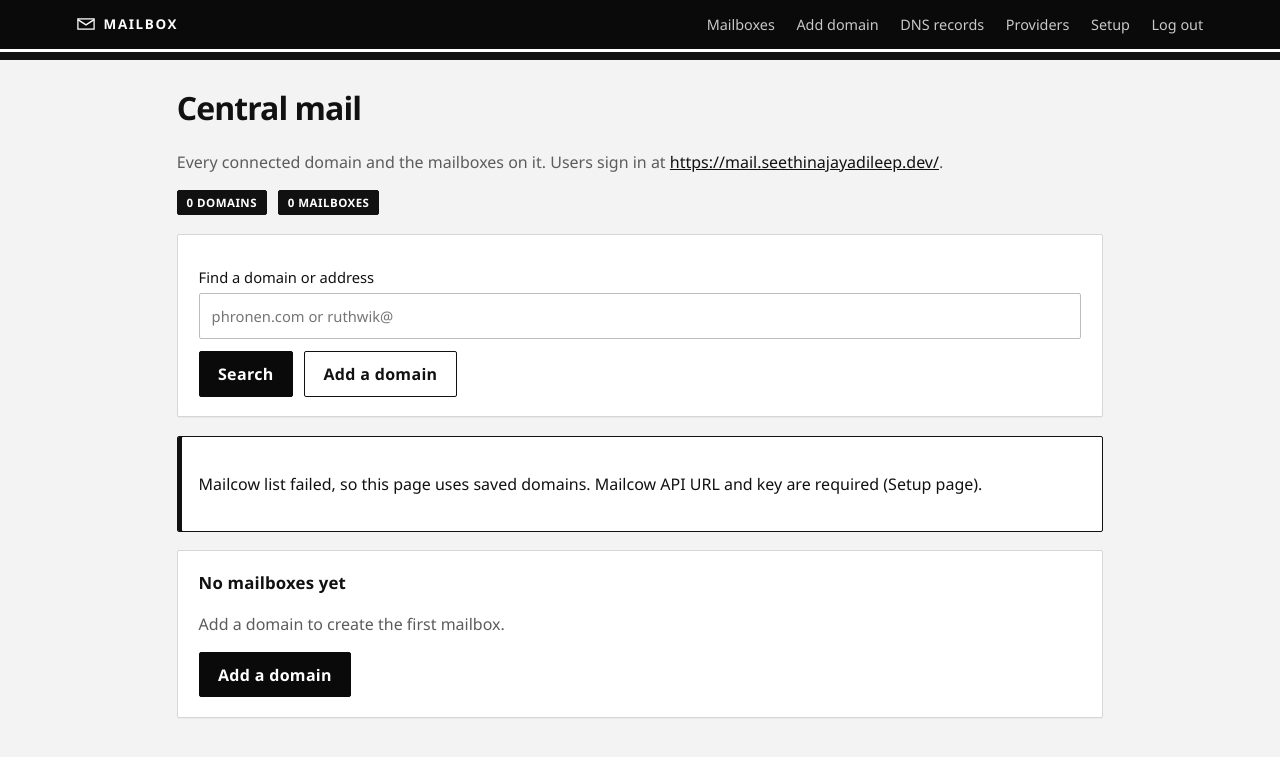
After one commit to seethinajayadileep/cursor_repo, a Flask app: page /mailboxes in a window 1280 px wide. The commit adds this page. Shown: the top 757 px of the page. Run offline with Flask 3, Linux system fonts and the light colour scheme; the visitor is signed in with stand-in values (Sample User, id 1).

Commit message:
Add a central mail page for domains and mailboxes.
List every Mailcow domain with the mailboxes on it, plus Azure send
status, so you can see what is connected without opening each DNS page.

Co-authored-by: JAYA DILEEP <seethinajayadileep@users.noreply.github.com>

```diff
--- a/azure-mail/vm/lib_brand.py
+++ b/azure-mail/vm/lib_brand.py
@@ -370,6 +370,130 @@ def mailcow(env: dict[str, str], method: str, route: str, body: dict | None = No
         headers={"X-API-Key": key, "Accept": "application/json"},
         body=body,
     )[1]
+
+
+def _as_rows(result: object) -> list:
+    if isinstance(result, list):
+        return [x for x in result if isinstance(x, dict)]
+    if isinstance(result, dict):
+        for key in ("items", "data"):
+            if isinstance(result.get(key), list):
+                return [x for x in result[key] if isinstance(x, dict)]
+    return []
+
+
+def _is_on(value: object) -> bool:
+    return str(value).strip().lower() in ("1", "true", "yes", "active")
+
+
+def list_mailcow_domains(env: dict[str, str]) -> list[dict]:
+    rows = []
+    for item in _as_rows(mailcow(env, "GET", "/api/v1/get/domain/all")):
+        name = (item.get("domain_name") or item.get("domain") or "").strip().lower().rstrip(".")
+        if "." not in name:
+            continue
+        rows.append({"domain": name, "active": _is_on(item.get("active", "1"))})
+    return rows
+
+
+def list_mailcow_mailboxes(env: dict[str, str]) -> list[dict]:
+    rows = []
+    for item in _as_rows(mailcow(env, "GET", "/api/v1/get/mailbox/all")):
+        user = str(item.get("username") or "").strip()
+        local = str(item.get("local_part") or "").strip()
+        domain = str(item.get("domain") or "").strip().lower().rstrip(".")
+        if "@" in user:
+            local = local or user.split("@", 1)[0]
+            domain = domain or user.split("@", 1)[1].lower()
+        if not domain or "." not in domain:
+            continue
+        if not user:
+            user = f"{local}@{domain}" if local else ""
+        if not user:
+            continue
+        rows.append(
+            {
+                "email": user,
+                "local_part": local or user.split("@", 1)[0],
+                "domain": domain,
+                "name": str(item.get("name") or local or user.split("@", 1)[0]),
+                "active": _is_on(item.get("active", "1")),
+            }
+        )
+    return rows
+
+
+def mail_directory(env: dict[str, str]) -> dict:
+    """Central view: Mailcow domains + mailboxes, plus saved Azure send state."""
+    saved = load_domains()
+    mail_host = env.get("MAIL_HOSTNAME") or "mail.seethinajayadileep.dev"
+    error = None
+    cow_domains: list[dict] = []
+    cow_boxes: list[dict] = []
+    try:
+        cow_domains = list_mailcow_domains(env)
+        cow_boxes = list_mailcow_mailboxes(env)
+    except Exception as exc:  # noqa: BLE001 — still show saved domains if Mailcow is down
+        error = str(exc)
+
+    by_domain: dict[str, dict] = {}
+
+    def ensure(name: str, source: str) -> dict:
+        name = name.lower().strip().rstrip(".")
+        row = by_domain.get(name)
+        if not row:
+            info = saved.get(name) or {}
+            row = {
+                "domain": name,
+                "active": True,
+                "mailboxes": [],
+                "source": source,
+                "send_ready": bool(info.get("send_ready") or info.get("verified")),
+                "saved": info,
+            }
+            by_domain[name] = row
+        return row
+
+    for item in cow_domains:
+        row = ensure(item["domain"], "mailcow")
+        row["active"] = item["active"]
+        row["source"] = "mailcow"
+    for box in cow_boxes:
+        row = ensure(box["domain"], "mailcow")
+        row["mailboxes"].append(box)
+    for name, info in saved.items():
+        if "." not in name:
+            continue
+        row = ensure(name, "saved")
+        if not row["mailboxes"] and info.get("email"):
+            row["mailboxes"].append(
+                {
+                    "email": info["email"],
+                    "local_part": info.get("local_part") or str(info["email"]).split("@")[0],
+                    "domain": name,
+                    "name": info.get("local_part") or "",
+                    "active": True,
+                    "from_saved": True,
+                }
+            )
+    for row in by_domain.values():
+        seen: set[str] = set()
+        unique = []
+        for box in sorted(row["mailboxes"], key=lambda x: x.get("email") or ""):
+            email = (box.get("email") or "").lower()
+            if not email or email in seen:
+                continue
+            seen.add(email)
+            unique.append(box)
+        row["mailboxes"] = unique
+    rows = sorted(by_domain.values(), key=lambda x: x["domain"])
+    return {
+        "domains": rows,
+        "domain_count": len(rows),
+        "mailbox_count": sum(len(r["mailboxes"]) for r in rows),
+        "error": error,
+        "webmail": f"https://{mail_host}/",
+    }
 
 
 def apex_host(host: str, domain: str) -> str:
--- a/azure-mail/web/app.py
+++ b/azure-mail/web/app.py
@@ -27,6 +27,7 @@ from lib_brand import (  # noqa: E402
     load_env,
     load_providers,
     lookup_dns,
+    mail_directory,
     provision,
     save_domain,
     save_providers,
@@ -111,6 +112,34 @@ def home():
     if gate:
         return gate
     return render_template("home.html")
+
+
+@app.route("/mailboxes")
+def mailboxes():
+    gate = require_login()
+    if gate:
+        return gate
+    data = mail_directory(env())
+    query = (request.args.get("q") or "").strip().lower()
+    rows = data["domains"]
+    if query:
+        rows = [
+            row
+            for row in rows
+            if query in row["domain"]
+            or any(query in (box.get("email") or "").lower() for box in row["mailboxes"])
+        ]
+    return render_template(
+        "mailboxes.html",
+        domains=rows,
+        domain_count=data["domain_count"],
+        mailbox_count=data["mailbox_count"],
+        shown_domains=len(rows),
+        shown_mailboxes=sum(len(r["mailboxes"]) for r in rows),
+        query=query,
+        error=data.get("error"),
+        webmail=data.get("webmail") or f"https://{env().get('MAIL_HOSTNAME') or 'mail.seethinajayadileep.dev'}/",
+    )
 
 
 @app.route("/setup", methods=["GET", "POST"])
--- a/azure-mail/web/static/style.css
+++ b/azure-mail/web/static/style.css
@@ -271,6 +271,13 @@ td.val code { word-break: break-all; background: none; padding: 0; }
   background: #fafafa;
 }
 .dns .ghost { padding: 0.3rem 0.65rem; font-size: 0.82rem; }
+.stats { margin: 0.2rem 0 0; }
+.domain-card .row { margin-top: 0.7rem; }
+.mailbox-table th:nth-child(1),
+.mailbox-table td:nth-child(1) { width: 56%; }
+.mailbox-table th:nth-child(2),
+.mailbox-table td:nth-child(2) { width: 22%; }
+.mailbox-table .ghost { padding: 0.3rem 0.65rem; font-size: 0.82rem; }
 @media (max-width: 720px) {
   .top { flex-direction: column; align-items: flex-start; box-shadow: 0 6px 0 #111; }
   h1 { font-size: 1.65rem; }
@@ -284,7 +291,8 @@ td.val code { word-break: break-all; background: none; padding: 0; }
   .dns td { display: block; width: 100%; }
   .dns tr { border-bottom: 1px solid var(--line); padding: 0.75rem 0; }
   .dns td { border-bottom: 0; padding: 0.28rem 0; }
-  .dns td::before {
+  .dns td::before,
+  .mailbox-table td::before {
     content: attr(data-label);
     display: block;
     font-size: 0.72rem;
@@ -293,4 +301,12 @@ td.val code { word-break: break-all; background: none; padding: 0; }
     font-weight: 650;
     margin-bottom: 0.15rem;
   }
+  .mailbox-table { table-layout: auto; }
+  .mailbox-table thead { display: none; }
+  .mailbox-table,
+  .mailbox-table tbody,
+  .mailbox-table tr,
+  .mailbox-table td { display: block; width: 100%; }
+  .mailbox-table tr { border-bottom: 1px solid var(--line); padding: 0.75rem 0; }
+  .mailbox-table td { border-bottom: 0; padding: 0.28rem 0; }
 }
--- a/azure-mail/web/templates/base.html
+++ b/azure-mail/web/templates/base.html
@@ -11,6 +11,7 @@
   <header class="top">
     <a class="brand" href="{{ url_for('home') }}"><svg class="mark" viewBox="0 0 24 16" aria-hidden="true"><rect x="1.2" y="1.2" width="21.6" height="13.6"/><path d="M1.2 2.2 12 9.2 22.8 2.2"/></svg>Mailbox</a>
     <nav>
+      <a href="{{ url_for('mailboxes') }}">Mailboxes</a>
       <a href="{{ url_for('add') }}">Add domain</a>
       <a href="{{ url_for('dns_page') }}">DNS records</a>
       <a href="{{ url_for('providers') }}">Providers</a>
--- a/azure-mail/web/templates/home.html
+++ b/azure-mail/web/templates/home.html
@@ -5,7 +5,8 @@
   <h1>One page to add a mailbox</h1>
   <p class="muted">Connect Hostinger, GoDaddy, Cloudflare, Name.com, Namecheap, or Porkbun once. Then type a domain and we create the mailbox, DNS, and Azure send link.</p>
   <div class="row">
-    <a class="btn" href="{{ url_for('add') }}">Add a domain</a>
+    <a class="btn" href="{{ url_for('mailboxes') }}">View mailboxes</a>
+    <a class="btn ghost" href="{{ url_for('add') }}">Add a domain</a>
     <a class="btn ghost" href="{{ url_for('providers') }}">Connect a provider</a>
   </div>
 </section>
--- /dev/null
+++ b/azure-mail/web/templates/mailboxes.html
@@ -0,0 +1,74 @@
+{% extends "base.html" %}
+{% block title %}Mailboxes{% endblock %}
+{% block body %}
+<h1>Central mail</h1>
+<p class="muted">Every connected domain and the mailboxes on it. Users sign in at <a href="{{ webmail }}">{{ webmail }}</a>.</p>
+<div class="row stats">
+  <span class="pill on">{{ domain_count }} domain{{ 's' if domain_count != 1 else '' }}</span>
+  <span class="pill on">{{ mailbox_count }} mailbox{{ 'es' if mailbox_count != 1 else '' }}</span>
+  {% if query %}
+  <span class="pill">Showing {{ shown_domains }} / {{ shown_mailboxes }}</span>
+  {% endif %}
+</div>
+<form class="card form" method="get">
+  <label>Find a domain or address
+    <input name="q" value="{{ query }}" placeholder="phronen.com or ruthwik@">
+  </label>
+  <div class="row">
+    <button type="submit">Search</button>
+    {% if query %}<a class="btn ghost" href="{{ url_for('mailboxes') }}">Clear</a>{% endif %}
+    <a class="btn ghost" href="{{ url_for('add') }}">Add a domain</a>
+  </div>
+</form>
+{% if error %}
+<div class="card warn">
+  <p>Mailcow list failed, so this page uses saved domains. {{ error }}</p>
+</div>
+{% endif %}
+{% if not domains %}
+<div class="card">
+  <h2>No mailboxes yet</h2>
+  <p class="muted">{% if query %}Nothing matches <code>{{ query }}</code>.{% else %}Add a domain to create the first mailbox.{% endif %}</p>
+  <a class="btn" href="{{ url_for('add') }}">Add a domain</a>
+</div>
+{% endif %}
+{% for row in domains %}
+<article class="card domain-card">
+  <div class="row between">
+    <h2>{{ row.domain }}</h2>
+    <div class="row">
+      <span class="pill {% if row.source == 'mailcow' %}on{% endif %}">{% if row.source == 'mailcow' %}Connected{% else %}Saved{% endif %}</span>
+      <span class="pill {% if row.send_ready %}on{% else %}wait{% endif %}">{% if row.send_ready %}Send ready{% else %}Send pending{% endif %}</span>
+      {% if not row.active %}<span class="pill fail">Inactive</span>{% endif %}
+    </div>
+  </div>
+  <p class="muted">{{ row.mailboxes | length }} mailbox{{ 'es' if row.mailboxes | length != 1 else '' }}</p>
+  {% if row.mailboxes %}
+  <div class="table-scroll">
+    <table class="mailbox-table">
+      <thead>
+        <tr><th>Mailbox</th><th>Status</th><th></th></tr>
+      </thead>
+      <tbody>
+        {% for box in row.mailboxes %}
+        <tr>
+          <td data-label="Mailbox"><code>{{ box.email }}</code></td>
+          <td data-label="Status">{% if box.active %}Active{% else %}Off{% endif %}{% if box.from_saved %} · saved{% endif %}</td>
+          <td data-label="">
+            <a class="btn ghost" href="{{ webmail }}">Webmail</a>
+          </td>
+        </tr>
+        {% endfor %}
+      </tbody>
+    </table>
+  </div>
+  {% else %}
+  <p class="muted">No mailbox on this domain yet.</p>
+  {% endif %}
+  <div class="row">
+    <a class="btn ghost" href="{{ url_for('dns_page', domain=row.domain) }}">DNS</a>
+    <a class="btn ghost" href="{{ url_for('add') }}">Add mailbox</a>
+  </div>
+</article>
+{% endfor %}
+{% endblock %}
```
Also changed, not shown: azure-mail/tests/test_lib_brand.py (+51 -0 lines), azure-mail/tests/test_web_app.py (+37 -0 lines).
